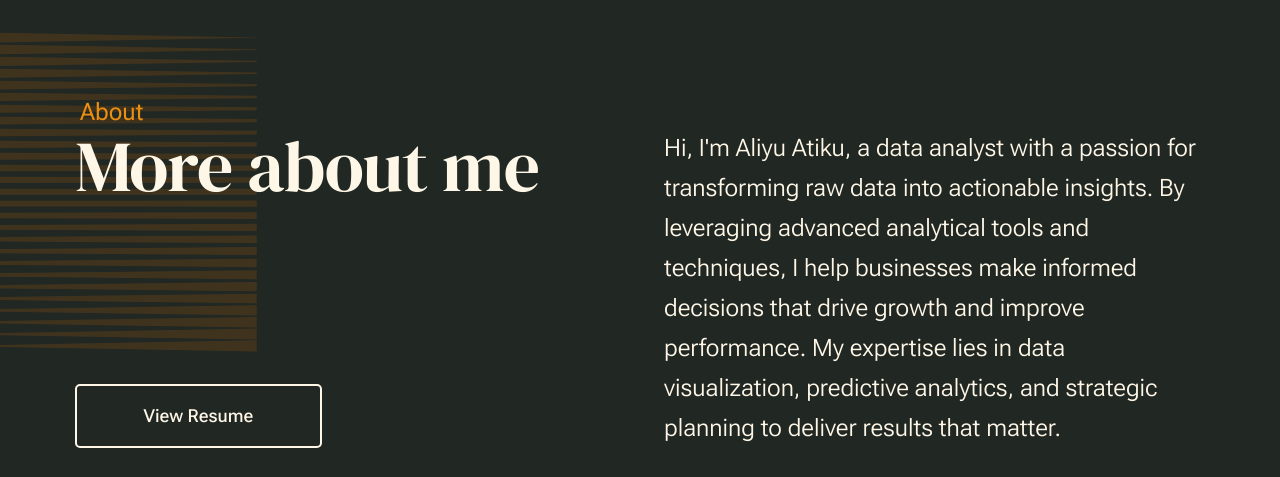
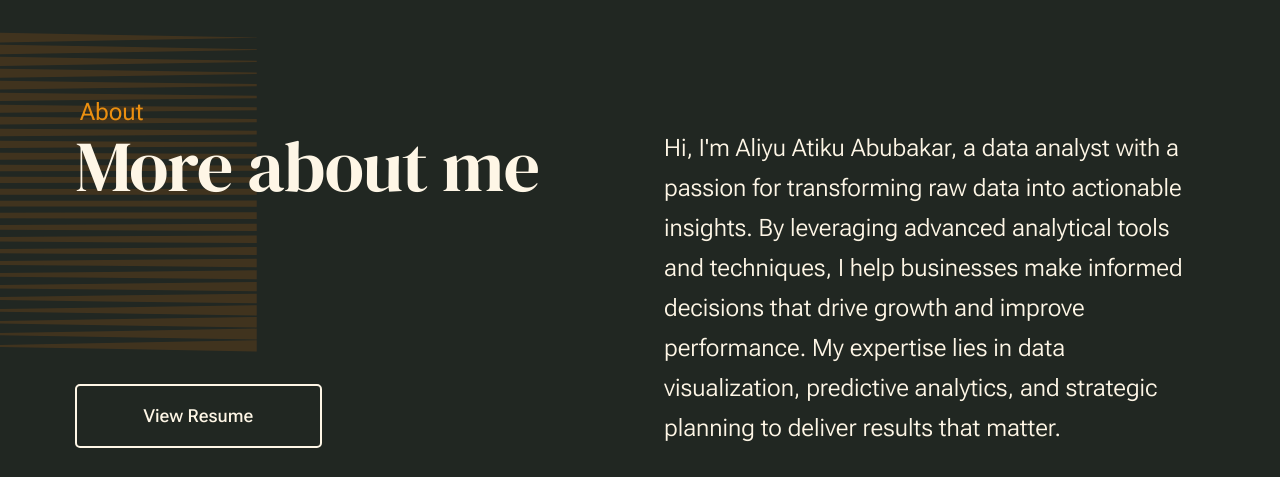
Before and after one commit to abdrzqsalihu/atiq-portfolio, a plain HTML site: page index.html in a window 1280 px wide. Shown: the part 960-1437 px from the top of the page. Drawn offline with nearby package versions, Linux system fonts and the light colour scheme.

Commit message:
update name in meta data and about content

```diff
--- a/index.html
+++ b/index.html
@@ -5,22 +5,22 @@
     <meta charset="utf-8">
     <meta name="viewport" content="width=device-width, initial-scale=1">
     <meta name="description"
-        content="Aliyu Atiku - Data Analyst specializing in transforming raw data into actionable insights. Expertise in data visualization, predictive analytics, and strategic planning to drive business growth.">
+        content="Aliyu Abubakar - Data Analyst specializing in transforming raw data into actionable insights. Expertise in data visualization, predictive analytics, and strategic planning to drive business growth.">
     <meta name="keywords"
-        content="Aliyu Atiku, Data Analyst, Data Visualization, Predictive Analytics, Strategic Planning, Business Growth, Data-Driven Strategies">
-    <meta name="author" content="Aliyu Atiku">
-    <meta property="og:title" content="Aliyu Atiku - Data Analyst">
+        content="Aliyu Abubakar, Data Analyst, Data Visualization, Predictive Analytics, Strategic Planning, Business Growth, Data-Driven Strategies">
+    <meta name="author" content="Aliyu Abubakar">
+    <meta property="og:title" content="Aliyu Abubakar - Data Analyst">
     <meta property="og:description"
-        content="Hi, I'm Aliyu Atiku, a data analyst with a passion for transforming raw data into actionable insights. Specializing in data visualization, predictive analytics, and strategic planning.">
+        content="Hi, I'm Aliyu Abubakar, a data analyst with a passion for transforming raw data into actionable insights. Specializing in data visualization, predictive analytics, and strategic planning.">
     <meta property="og:image" content="images/Aliyu.png">
     <meta property="og:url" content="https://aliyuabubakar.netlify.app">
     <meta name="twitter:card" content="summary_large_image">
     <meta name="twitter:title" content="Aliyu Atiku - Data Analyst">
     <meta name="twitter:description"
-        content="Hi, I'm Aliyu Atiku, a data analyst with a passion for transforming raw data into actionable insights. Specializing in data visualization, predictive analytics, and strategic planning.">
+        content="Hi, I'm Aliyu Abubakar, a data analyst with a passion for transforming raw data into actionable insights. Specializing in data visualization, predictive analytics, and strategic planning.">
     <meta name="twitter:image" content="images/Aliyu.png">
     <link rel="icon" href="images/Aliyu_rel.png">
-    <title>Aliyu Atiku - Data Analyst</title>
+    <title>Aliyu Abubakar - Data Analyst</title>
     <script>
         document.documentElement.classList.remove('no-js');
         document.documentElement.classList.add('js');
@@ -161,7 +161,8 @@
 
                         <div class="s-about__content-main grid-section-split__primary">
                             <p class="attention-getter">
-                                Hi, I'm Aliyu Atiku, a data analyst with a passion for transforming raw data into
+                                Hi, I'm Aliyu Atiku Abubakar, a data analyst with a passion for transforming raw data
+                                into
                                 actionable insights. By leveraging advanced analytical tools and techniques, I help
                                 businesses make informed decisions that drive growth and improve performance. My
                                 expertise lies in data visualization, predictive analytics, and strategic planning to
```
